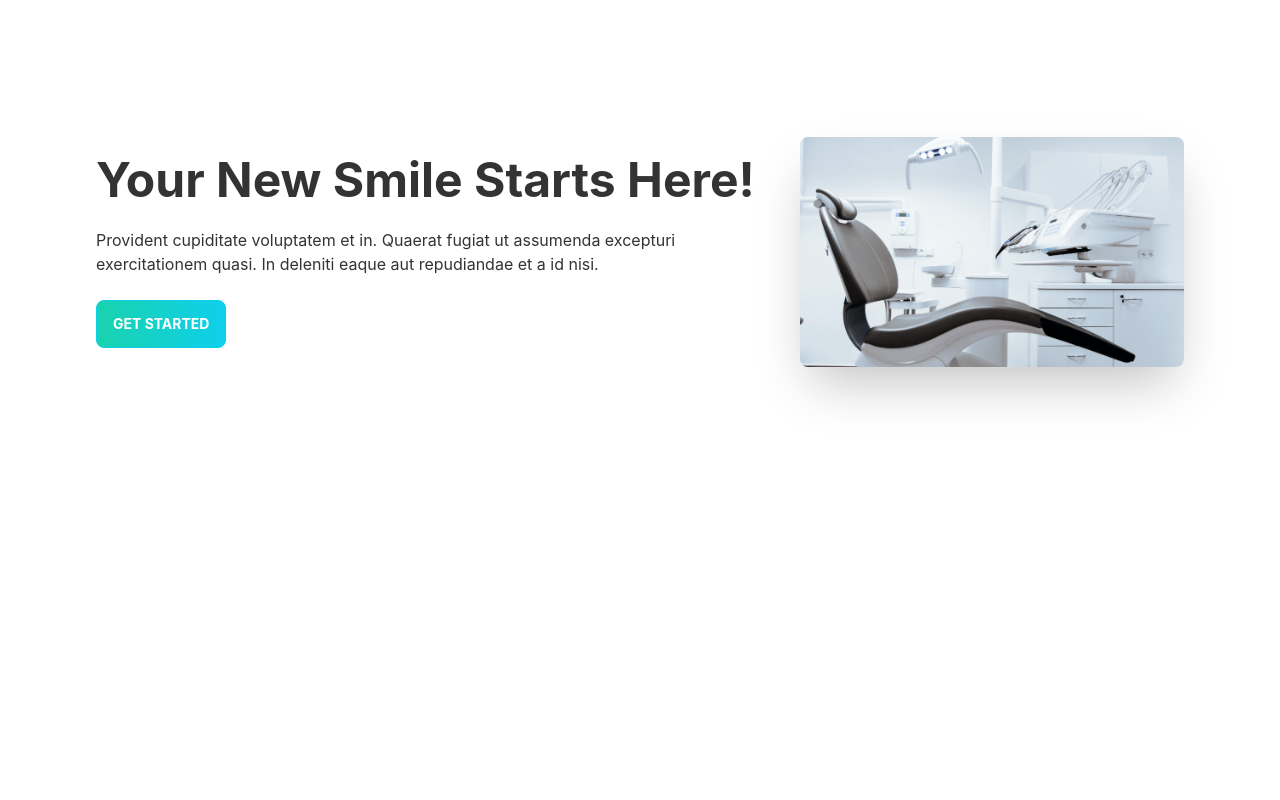
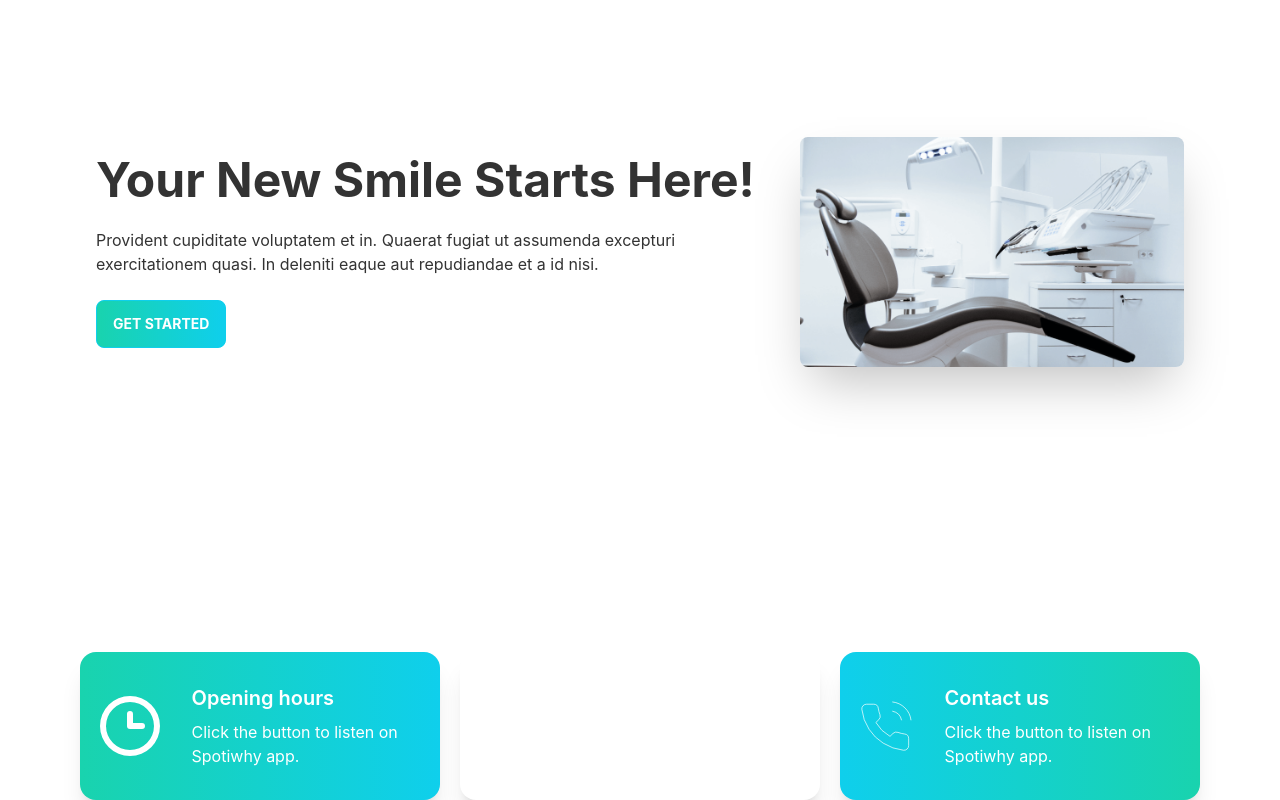
Before and after one commit to mubarakmohin1/Doctors-portal, a React (Create React App) app: page / in a window 1280 px wide. Shown: the part 212-1012 px from the top of the page. Before the commit the page ends 864 px from the top, so only its background shows below. Built offline with nearby package versions, Linux system fonts and the light colour scheme.

Commit message:
infocard completed

```diff
--- a/src/Pages/Home/Home.js
+++ b/src/Pages/Home/Home.js
@@ -1,10 +1,13 @@
 import React from 'react';
 import Banner from './Banner';
+import Info from './Info';
+
 
 const Home = () => {
     return (
         <div>
           <Banner></Banner>
+          <Info></Info>
         </div>
     );
 };
--- a/src/Pages/Home/Info.js
+++ b/src/Pages/Home/Info.js
@@ -1,9 +1,15 @@
 import React from 'react';
+import InfoCard from './InfoCard';
+import clock from '../../assets/icons/clock.svg'
+import marker from '../../assets/icons/marker.svg'
+import phone from '../../assets/icons/phone.svg'
 
 const Info = () => {
     return (
-        <div>
-
+        <div className='grid grid-cols-1 lg:grid-cols-3 gap-5 px-20'>
+          <InfoCard cardTitle="Opening hours" bgClass="bg-gradient-to-r from-secondary to-primary" img={clock}></InfoCard>
+          <InfoCard cardTitle="Our locations" bgClass="bg-accent" img={marker}></InfoCard>
+          <InfoCard cardTitle="Contact us" bgClass="bg-gradient-to-r from-primary to-secondary" img={phone}></InfoCard>
         </div>
     );
 };
--- a/src/Pages/Home/InfoCard.js
+++ b/src/Pages/Home/InfoCard.js
@@ -1,9 +1,16 @@
 import React from 'react';
 
-const InfoCard = () => {
+const InfoCard = ({ img ,cardTitle,bgClass}) => {
     return (
-        <div>
+        <div class={`card lg:card-side bg-base-100 shadow-xl ${bgClass}`}>
+            <figure className='pl-5'>
+                <img src={img} alt="Album" />
+            </figure>
+            <div class="card-body text-white">
+                <h2 class="card-title">{cardTitle}</h2>
+                <p>Click the button to listen on Spotiwhy app.</p>
 
+            </div>
         </div>
     );
 };
```
